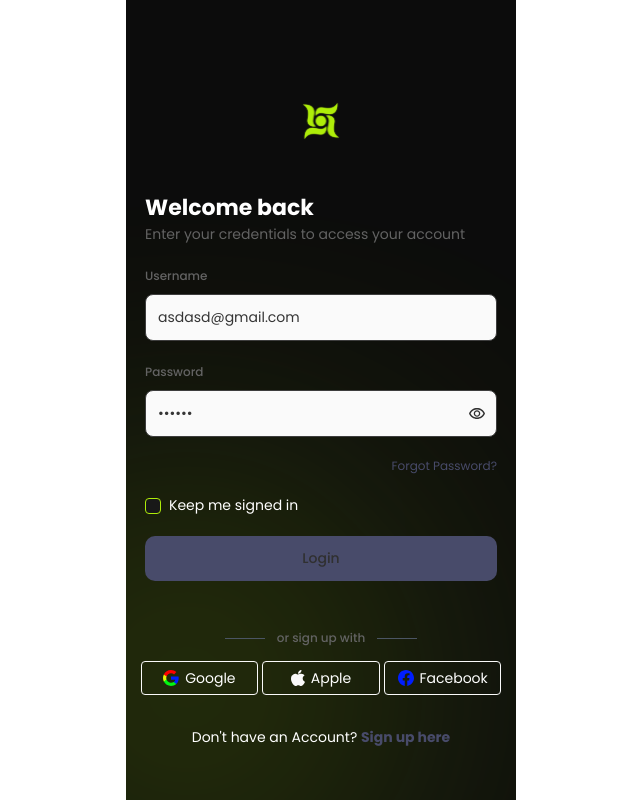
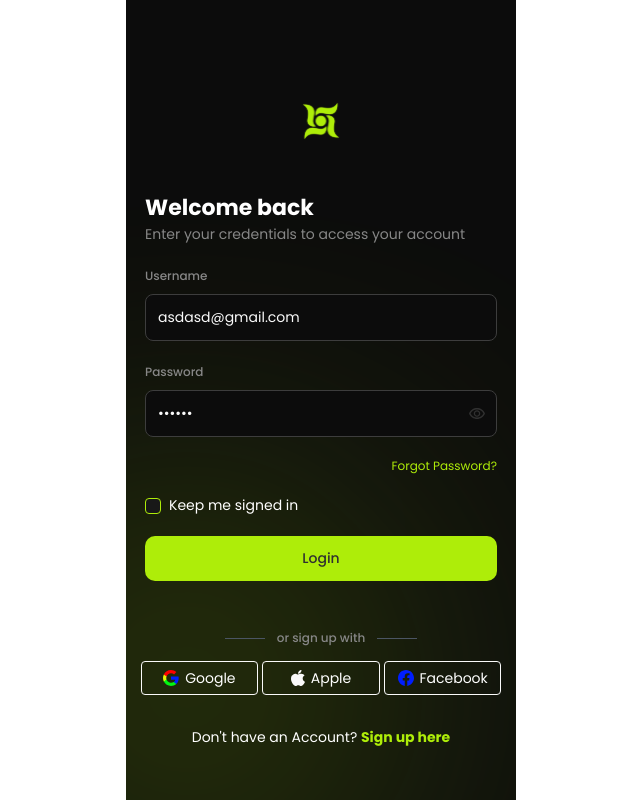
Before and after one commit to SauravAutobit/Forex-App-NewTheme, a React (Vite) app: page / in a window 1280 px wide. Shown: the whole page, without its empty margins (319-959 px from the left). Built offline with nearby package versions, Linux system fonts and the light colour scheme; no server answers.

Commit message:
feat(theme): implement theme toggle functionality with persistence
add theme slice to redux store with toggle action
enable theme persistence in localStorage via middleware
apply theme to root element in App component

```diff
--- a/src/App.tsx
+++ b/src/App.tsx
@@ -1,24 +1,24 @@
-// import { useState, useEffect } from "react";
+import { useEffect } from "react";
 import { RouterProvider } from "react-router-dom";
 import { AppRoutes } from "./utils/AppRoutes";
-// import { useSelector } from "react-redux";
-// import type { RootState } from "./store/store";
+import { useSelector } from "react-redux";
+import type { RootState } from "./store/store";
 // import Splash from "./pages/splash/Splash"; // ✅ Import Splash
 
 export default function App() {
-  // const theme = useSelector((state: RootState) => state.theme.mode);
+  const theme = useSelector((state: RootState) => state.theme.mode);
   // const [isLoading, setIsLoading] = useState(true);
 
-  // useEffect(() => {
-  //   const root = document.documentElement; // <html> tag
+  useEffect(() => {
+    const root = document.documentElement; // <html> tag
 
-  //   root.setAttribute("data-theme", theme);
-  //   if (theme === "light") {
-  //     root.classList.remove("dark");
-  //   } else {
-  //     root.classList.add("dark");
-  //   }
-  // }, [theme]);
+    root.setAttribute("data-theme", theme);
+    if (theme === "light") {
+      root.classList.remove("dark");
+    } else {
+      root.classList.add("dark");
+    }
+  }, [theme]);
 
   // useEffect(() => {
   //   // Simulate loading time
--- a/src/pages/login/Login.tsx
+++ b/src/pages/login/Login.tsx
@@ -8,11 +8,15 @@ import google from "../../assets/icons/google.svg";
 import apple from "../../assets/icons/apple.svg";
 import facebook from "../../assets/icons/facebook.svg";
 import NeonGlowBackground from "../../components/neonGlowBackground/NeonGlowBackground";
+import { useAppSelector } from "../../store/hook";
 
 const Login = () => {
   const [email, setEmail] = useState("asdasd@gmail.com");
   const [password, setPassword] = useState("asdasd");
 
+  const theme = useAppSelector((state) => state.theme.mode);
+
+  console.log("THEME LOGIN", theme);
   const navigate = useNavigate();
   const handleLogin = (e: React.FormEvent) => {
     e.preventDefault();
--- /dev/null
+++ b/src/store/slices/themeSlice.ts
@@ -0,0 +1,19 @@
+import { createSlice } from '@reduxjs/toolkit';
+
+const themeSlice = createSlice({
+  name: 'theme',
+  initialState: {
+    // Read from localStorage on initial load
+    mode: localStorage.getItem('theme') || 'dark',
+  },
+  reducers: {
+    toggleTheme: (state) => {
+      state.mode = state.mode === 'dark' ? 'light' : 'dark';
+      // We'll handle saving to localStorage in a middleware
+    },
+  },
+});
+
+export const { toggleTheme } = themeSlice.actions;
+
+export default themeSlice.reducer;
--- a/src/store/store.ts
+++ b/src/store/store.ts
@@ -3,12 +3,14 @@ import chartReducer from "./slices/chartSlice";
 import categoriesReducer from "./slices/categoriesSlice";
 import webSocketReducer from "./slices/webSocketSlice";
 import loadingReducer from "./slices/loadingSlice";
+import themeReducer, { toggleTheme } from "./slices/themeSlice";
 
 const rootReducer = {
   websockets: webSocketReducer,
   chart: chartReducer,
   categories: categoriesReducer,
   loading: loadingReducer,
+  theme: themeReducer,
 };
 
 // Derive RootState from the reducer map BEFORE creating the listener middleware
@@ -22,20 +24,20 @@ const listenerMiddleware = createListenerMiddleware<RootState>();
 
 // Listen for toggleTheme and persist the updated theme to localStorage.
 // Use `_action` to avoid "declared but never used" warning.
-// listenerMiddleware.startListening({
-//   actionCreator: toggleTheme,
-//   effect: (_action, listenerApi) => {
-//     const state = listenerApi.getState(); // typed as RootState now
-//     const mode = state.theme?.mode;
-//     if (typeof mode === "string") {
-//       try {
-//         localStorage.setItem("theme", mode);
-//       } catch {
-//         /* ignore storage errors */
-//       }
-//     }
-//   },
-// });
+listenerMiddleware.startListening({
+  actionCreator: toggleTheme,
+  effect: (_action, listenerApi) => {
+    const state = listenerApi.getState(); // typed as RootState now
+    const mode = state.theme?.mode;
+    if (typeof mode === "string") {
+      try {
+        localStorage.setItem("theme", mode);
+      } catch {
+        /* ignore storage errors */
+      }
+    }
+  },
+});
 
 export const store = configureStore({
   reducer: rootReducer,
```
